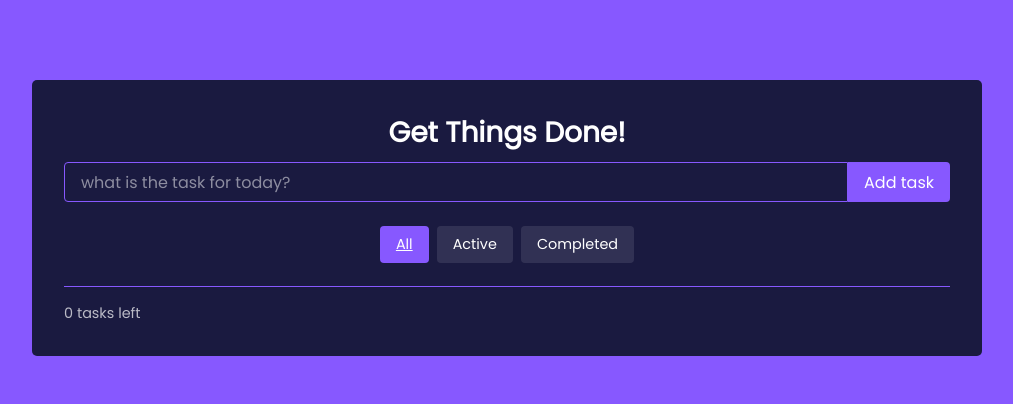
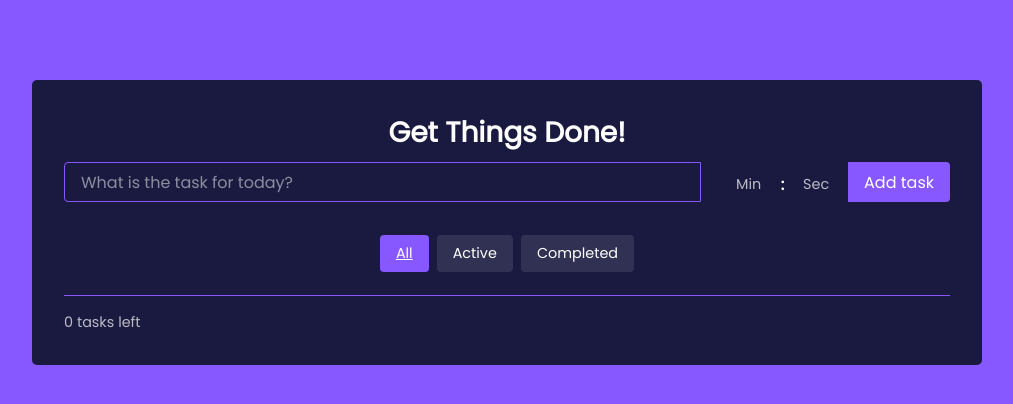
Before and after one commit to Krovnlck/Todo-List, a React (Create React App) app: page / in a window 1280 px wide. Shown: the top 404 px of the page, without its empty margins (133-1146 px from the left). Built offline with nearby package versions, Linux system fonts and the light colour scheme.

Commit message:
fix timer

```diff
--- a/src/components/edit-todo-form.jsx
+++ b/src/components/edit-todo-form.jsx
@@ -1,24 +1,57 @@
-import React, { useState } from 'react';
+import React, { useState, useRef, useEffect } from 'react';
 import PropTypes from 'prop-types';
 
-export const EditTodoForm = ({ editTodo, task }) => {
+export const EditTodoForm = ({ editTodo, task, onCancel }) => {
 	const [value, setValue] = useState(task.task);
+	const formRef = useRef(null);
+	const inputRef = useRef(null);
+
+	useEffect(() => {
+		const handleClickOutside = (event) => {
+			if (formRef.current && !formRef.current.contains(event.target)) {
+				onCancel();
+			}
+		};
+
+		const handleEscape = (event) => {
+			if (event.key === 'Escape') {
+				onCancel();
+			}
+		};
+
+		document.addEventListener('mousedown', handleClickOutside);
+		document.addEventListener('keydown', handleEscape);
+
+		return () => {
+			document.removeEventListener('mousedown', handleClickOutside);
+			document.removeEventListener('keydown', handleEscape);
+		};
+	}, [onCancel]);
+
+	useEffect(() => {
+		if (inputRef.current) {
+			inputRef.current.focus();
+		}
+	}, []);
 
 	const handleSubmit = (e) => {
 		e.preventDefault();
+		if (value.trim()) {
+			editTodo(value, task.id);
+		} else {
+			onCancel();
+		}
+	};
 
-		editTodo(value, task.id);
-
-		setValue('');
-	};
 	return (
-  <form className='TodoForm' onSubmit={handleSubmit}>
+		<form className='TodoForm' onSubmit={handleSubmit} ref={formRef}>
 			<input
 				type='text'
 				className='todo-input'
 				value={value}
 				placeholder='Update Task'
 				onChange={(e) => setValue(e.target.value)}
+				ref={inputRef}
 			/>
 			<button type='submit' className='todo-btn'>
 				Update Task
@@ -32,5 +65,6 @@ EditTodoForm.propTypes = {
 	task: PropTypes.shape({
 		id: PropTypes.string.isRequired,
 		task: PropTypes.string.isRequired
-	}).isRequired
+	}).isRequired,
+	onCancel: PropTypes.func.isRequired
 };
--- /dev/null
+++ b/src/components/todo-form.css
@@ -0,0 +1,37 @@
+.input-group {
+	display: flex;
+	gap: 1rem;
+	width: 100%;
+	align-items: flex-start;
+}
+
+.timer-inputs {
+	display: flex;
+	align-items: center;
+	gap: 0.5rem;
+	background-color: var(--background-alt);
+	padding: 0.5rem;
+	border-radius: 12px;
+	margin-top: -4px;
+}
+
+.time-input {
+	width: 3rem;
+	padding: 0.5rem;
+	border: 1px solid var(--border-color);
+	border-radius: 8px;
+	background-color: var(--background);
+	color: white;
+	text-align: center;
+	font-size: 0.9rem;
+}
+
+.time-input::placeholder {
+	color: white;
+	opacity: 0.7;
+}
+
+.timer-inputs span {
+	color: white;
+	font-weight: bold;
+}
--- a/src/components/todo-form.jsx
+++ b/src/components/todo-form.jsx
@@ -1,25 +1,64 @@
 import React, { useState } from 'react';
 import PropTypes from 'prop-types';
+import './todo-form.css';
 
 export const TodoForm = ({ addTodo }) => {
 	const [value, setValue] = useState('');
+	const [minutes, setMinutes] = useState('');
+	const [seconds, setSeconds] = useState('');
 
 	const handleSubmit = (e) => {
 		e.preventDefault();
 
-		addTodo(value);
+		if (!value.trim()) return;
 
+		const minutesInSeconds = minutes ? parseInt(minutes, 10) * 60 : 0;
+		const secondsValue = seconds ? parseInt(seconds, 10) : 0;
+		const totalSeconds = minutesInSeconds + secondsValue;
+
+		addTodo(value, totalSeconds || null);
 		setValue('');
+		setMinutes('');
+		setSeconds('');
 	};
+
+	const handleTimeInput = (e, setter) => {
+		const { value: inputValue } = e.target;
+		if (inputValue === '' || (/^\d+$/.test(inputValue) && parseInt(inputValue, 10) >= 0)) {
+			setter(inputValue);
+		}
+	};
+
 	return (
 		<form className='TodoForm' onSubmit={handleSubmit}>
+			<div className='input-group'>
 				<input
 					type='text'
 					className='todo-input'
 					value={value}
-      placeholder='what is the task for today?'
+					placeholder='What is the task for today?'
 					onChange={(e) => setValue(e.target.value)}
 				/>
+				<div className='timer-inputs'>
+					<input
+						type='text'
+						className='time-input'
+						value={minutes}
+						placeholder='Min'
+						onChange={(e) => handleTimeInput(e, setMinutes)}
+						maxLength={3}
+					/>
+					<span>:</span>
+					<input
+						type='text'
+						className='time-input'
+						value={seconds}
+						placeholder='Sec'
+						onChange={(e) => handleTimeInput(e, setSeconds)}
+						maxLength={2}
+					/>
+				</div>
+			</div>
 			<button type='submit' className='todo-form-btn'>
 				Add task
 			</button>
--- a/src/components/todo-wrapper.jsx
+++ b/src/components/todo-wrapper.jsx
@@ -1,4 +1,4 @@
-import React, { useState, useEffect } from 'react';
+import React, { useState } from 'react';
 import PropTypes from 'prop-types';
 import { v4 as uuidv4 } from 'uuid';
 import { TodoForm } from './todo-form';
@@ -8,27 +8,31 @@ import { TodoFilter } from './todo-filter';
 import './todo-wrapper.css';
 
 export const TodoWrapper = ({ initialTodos = [] }) => {
-	const [todos, setTodos] = useState(() => {
-		const savedTodos = localStorage.getItem('todos');
-		return savedTodos ? JSON.parse(savedTodos) : initialTodos;
-	});
+	const [todos, setTodos] = useState(initialTodos);
 	const [filter, setFilter] = useState('all');
+	const [runningTimers, setRunningTimers] = useState(new Set());
 	const hasCompletedTodos = todos.some((todo) => todo.completed);
-
-	useEffect(() => {
-		localStorage.setItem('todos', JSON.stringify(todos));
-	}, [todos]);
 
 	const updateElapsedTime = (id, elapsedTime) => {
 		setTodos(prevTodos => prevTodos.map(todo => {
 			if (todo.id === id) {
+				// Если это обратный отсчет, вычитаем время
+				if (todo.countdownSeconds !== null) {
+					const remainingTime = todo.initialCountdown - elapsedTime;
+					// Если время вышло, помечаем задачу как выполненную
+					if (remainingTime <= 0) {
+						return { ...todo, completed: true, elapsedTime: 0 };
+					}
+					return { ...todo, elapsedTime };
+				}
+				// Для обычного таймера просто обновляем прошедшее время
 				return { ...todo, elapsedTime };
 			}
 			return todo;
 		}));
 	};
 
-	const addTodo = (todo) => {
+	const addTodo = (todo, countdownSeconds) => {
 		const newTodo = {
 			id: uuidv4(),
 			task: todo,
@@ -36,21 +40,47 @@ export const TodoWrapper = ({ initialTodos = [] }) => {
 			isEditing: false,
 			createdAt: Date.now(),
 			elapsedTime: 0,
+			countdownSeconds,
+			initialCountdown: countdownSeconds
 		};
 		setTodos([...todos, newTodo]);
 	};
 
 	const deleteCompletedTodos = () => {
+		const completedIds = todos.filter(todo => todo.completed).map(todo => todo.id);
+		setRunningTimers(prev => {
+			const newTimers = new Set(prev);
+			completedIds.forEach(id => newTimers.delete(id));
+			return newTimers;
+		});
 		setTodos(todos.filter((todo) => !todo.completed));
 	};
 
 	const deleteTodo = (id) => {
+		setRunningTimers(prev => {
+			const newTimers = new Set(prev);
+			newTimers.delete(id);
+			return newTimers;
+		});
 		setTodos(todos.filter((todo) => todo.id !== id));
 	};
 
 	const toggleComplete = (id) => {
 		setTodos(
-			todos.map((todo) => (todo.id === id ? { ...todo, completed: !todo.completed } : todo))
+			todos.map((todo) => {
+				if (todo.id === id) {
+					const completed = !todo.completed;
+					if (completed) {
+						setRunningTimers(prev => {
+							const newTimers = new Set(prev);
+							newTimers.delete(id);
+							return newTimers;
+						});
+					}
+					return { ...todo, completed };
+				}
+				return todo;
+			})
 		);
 	};
 
@@ -66,6 +96,12 @@ export const TodoWrapper = ({ initialTodos = [] }) => {
 		);
 	};
 
+	const cancelEdit = (id) => {
+		setTodos(
+			todos.map((todo) => (todo.id === id ? { ...todo, isEditing: false } : todo))
+		);
+	};
+
 	const getFilteredTodos = () => {
 		switch (filter) {
 			case 'active':
@@ -78,6 +114,18 @@ export const TodoWrapper = ({ initialTodos = [] }) => {
 	};
 
 	const activeTodosCount = todos.filter((todo) => !todo.completed).length;
+
+	const toggleTimer = (id) => {
+		setRunningTimers(prev => {
+			const newTimers = new Set(prev);
+			if (newTimers.has(id)) {
+				newTimers.delete(id);
+			} else {
+				newTimers.add(id);
+			}
+			return newTimers;
+		});
+	};
 
 	return (
 		<div className='TodoWrapper'>
@@ -95,6 +143,7 @@ export const TodoWrapper = ({ initialTodos = [] }) => {
 							editTodo={editTask}
 							task={todo}
 							key={todo.id}
+							onCancel={() => cancelEdit(todo.id)}
 						/>
 					) : (
 						<Todo
@@ -104,6 +153,8 @@ export const TodoWrapper = ({ initialTodos = [] }) => {
 							deleteTodo={deleteTodo}
 							editTodoForm={editTodo}
 							updateElapsedTime={updateElapsedTime}
+							isRunning={runningTimers.has(todo.id)}
+							toggleTimer={toggleTimer}
 						/>
 					)
 				))}
--- a/src/components/todo.jsx
+++ b/src/components/todo.jsx
@@ -16,9 +16,10 @@ export const Todo = ({
 	toggleComplete,
 	deleteTodo,
 	editTodoForm,
-	updateElapsedTime
+	updateElapsedTime,
+	isRunning,
+	toggleTimer
 }) => {
-	const [isRunning, setIsRunning] = useState(false);
 	const [time, setTime] = useState(task.elapsedTime || 0);
 
 	useEffect(() => {
@@ -26,7 +27,7 @@ export const Todo = ({
 		if (isRunning) {
 			intervalId = setInterval(() => {
 				setTime(prevTime => {
-					const newTime = prevTime + 1000;
+					const newTime = prevTime + 1;
 					updateElapsedTime(task.id, newTime);
 					return newTime;
 				});
@@ -39,18 +40,34 @@ export const Todo = ({
 		};
 	}, [isRunning, task.id, updateElapsedTime]);
 
-	const formatTime = (ms) => {
-		const seconds = Math.floor((ms / 1000) % 60);
-		const minutes = Math.floor((ms / 1000 / 60) % 60);
-		const hours = Math.floor(ms / 1000 / 60 / 60);
+	const formatTime = (seconds) => {
+		if (task.countdownSeconds !== null) {
+			// Для обратного отсчета показываем оставшееся время
+			const remainingSeconds = task.initialCountdown - seconds;
+			if (remainingSeconds <= 0) return '00:00:00';
+			const hours = Math.floor(remainingSeconds / 3600);
+			const minutes = Math.floor((remainingSeconds % 3600) / 60);
+			const secs = remainingSeconds % 60;
 
 			return `${hours.toString().padStart(2, '0')}:${minutes
 				.toString()
-			.padStart(2, '0')}:${seconds.toString().padStart(2, '0')}`;
+				.padStart(2, '0')}:${secs.toString().padStart(2, '0')}`;
+		}
+
+		// Для обычного таймера показываем прошедшее время
+		const hours = Math.floor(seconds / 3600);
+		const minutes = Math.floor((seconds % 3600) / 60);
+		const remainingSeconds = seconds % 60;
+
+		return `${hours.toString().padStart(2, '0')}:${minutes
+			.toString()
+			.padStart(2, '0')}:${remainingSeconds.toString().padStart(2, '0')}`;
 	};
 
 	const handleStartStop = () => {
-		setIsRunning(prev => !prev);
+		if (!task.completed) {
+			toggleTimer(task.id);
+		}
 	};
 
 	return (
@@ -67,6 +84,7 @@ export const Todo = ({
 						<span className='timer-display'>
 							{formatTime(time)}
 						</span>
+						{!task.completed && (
 							<button
 								type='button'
 								className={`timer-btn ${isRunning ? 'running' : ''}`}
@@ -77,6 +95,7 @@ export const Todo = ({
 									icon={isRunning ? faCirclePause : faCirclePlay}
 								/>
 							</button>
+						)}
 					</div>
 				</div>
 				{task.createdAt && (
@@ -117,12 +136,16 @@ Todo.propTypes = {
 			PropTypes.number,
 			PropTypes.string
 		]),
-		elapsedTime: PropTypes.number
+		elapsedTime: PropTypes.number,
+		countdownSeconds: PropTypes.number,
+		initialCountdown: PropTypes.number
 	}).isRequired,
 	toggleComplete: PropTypes.func.isRequired,
 	deleteTodo: PropTypes.func.isRequired,
 	editTodoForm: PropTypes.func.isRequired,
-	updateElapsedTime: PropTypes.func.isRequired
+	updateElapsedTime: PropTypes.func.isRequired,
+	isRunning: PropTypes.bool.isRequired,
+	toggleTimer: PropTypes.func.isRequired
 };
 
 export default Todo;
```
Lines whose indentation alone changed are shown as unchanged.
